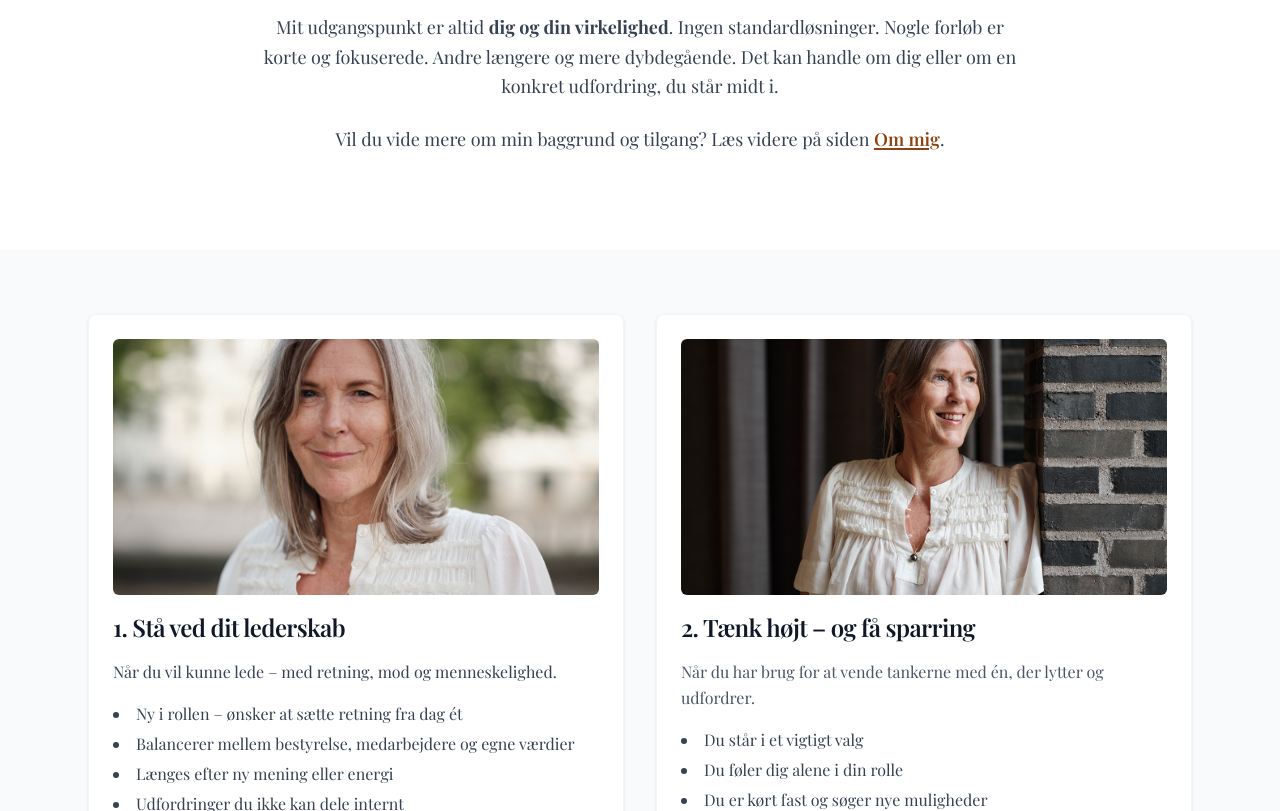
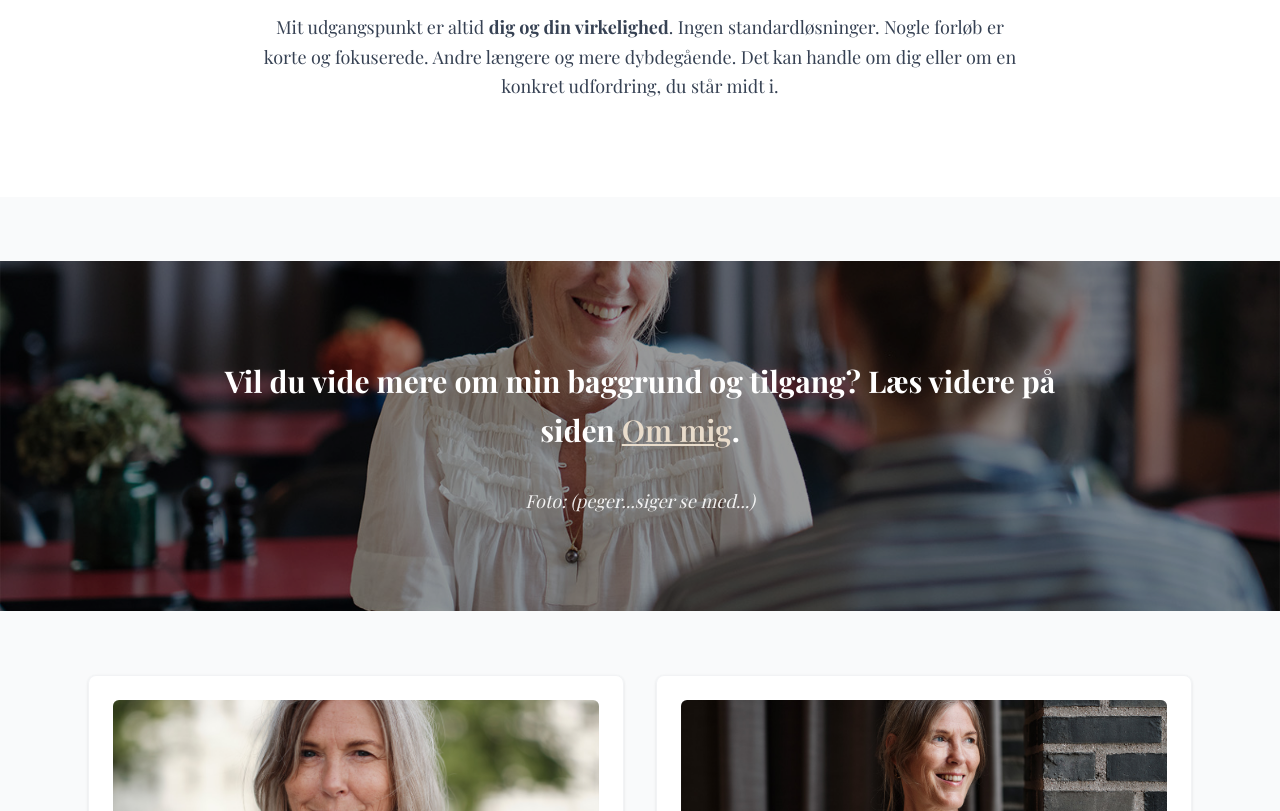
Before and after one commit to nordic-agency/marielouisestokholm, a Next.js app: page /hvad-jeg-tilbyder in a window 1280 px wide. Shown: the part 740-1551 px from the top of the page. Built offline with nearby package versions, Linux system fonts and the light colour scheme.

Commit message:
V2 Revision: Added banner section with background image containing 'Om mig' link and photo tagline

```diff
--- a/src/app/hvad-jeg-tilbyder/page.tsx
+++ b/src/app/hvad-jeg-tilbyder/page.tsx
@@ -44,9 +44,26 @@ export default function HvadJegTilbyder() {
             <p>
               Mit udgangspunkt er altid <strong>dig og din virkelighed</strong>. Ingen standardløsninger. Nogle forløb er korte og fokuserede. Andre længere og mere dybdegående. Det kan handle om dig eller om en konkret udfordring, du står midt i.
             </p>
-            <p>
-              Vil du vide mere om min baggrund og tilgang? Læs videre på siden <Link href="/om-mig" className="text-[#8B4513] hover:text-[#A0522D] font-semibold underline decoration-2 underline-offset-2">Om mig</Link>.
-            </p>
+          </div>
+        </div>
+      </section>
+
+      {/* Banner sektion med billede i baggrunden */}
+      <section className="relative py-24 px-6">
+        <Image
+          src="/images/cover-forsiden-2.jpg"
+          alt="Banner billede"
+          fill
+          className="object-cover"
+          priority
+        />
+        <div className="absolute inset-0 bg-black/40 z-10" />
+        <div className="relative z-20 max-w-4xl mx-auto text-center">
+          <p className="text-2xl md:text-3xl font-bold text-white leading-relaxed mb-8">
+            Vil du vide mere om min baggrund og tilgang? Læs videre på siden <Link href="/om-mig" className="text-[#e9dccb] hover:text-[#d7c3ad] font-semibold underline decoration-2 underline-offset-2">Om mig</Link>.
+          </p>
+          <div className="text-lg text-white/90 italic">
+            Foto: (peger...siger se med...)
           </div>
         </div>
       </section>
```
